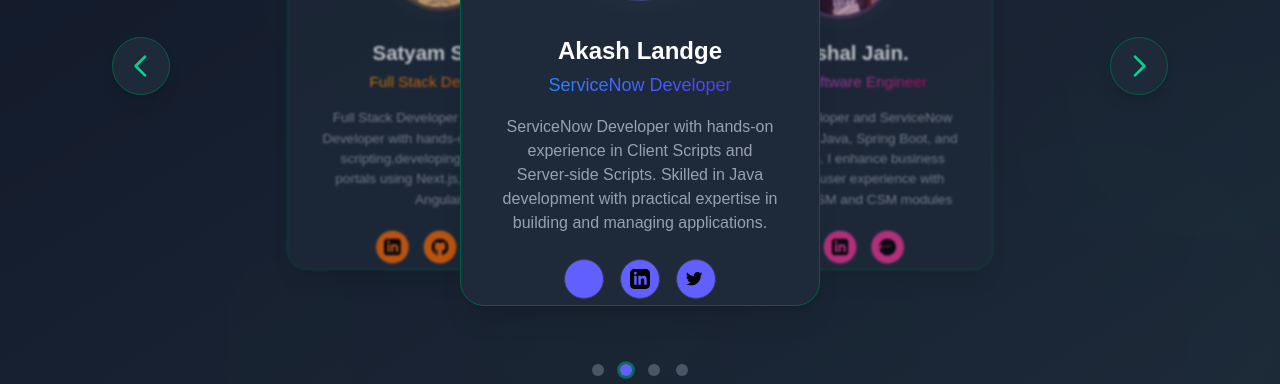
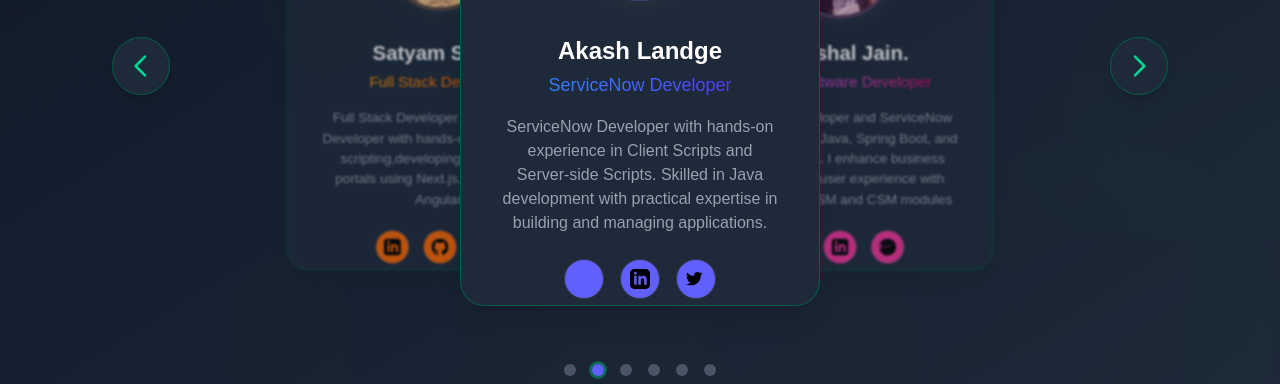
Before and after one commit to satyamgit1/SnowScripting, a Next.js app: page /OurTeam in a window 1280 px wide. Shown: the part 416-800 px from the top of the page. Built offline with nearby package versions, Linux system fonts and the light colour scheme; no server answers; a web font is replaced by a local one.

Commit message:
updated youtube link

```diff
--- a/pages/OurTeam.js
+++ b/pages/OurTeam.js
@@ -35,7 +35,7 @@ const teamMembers = [
   },
   {
     name: 'Prakshal Jain.',
-    role: 'Senior Software Engineer',
+    role: 'Senior Software Developer',
     image: 'jain.png',
     bio: 'Full-stack developer and ServiceNow expert skilled in Java, Spring Boot, and Apache Kafka. I enhance business solutions and user experience with ServiceNow ITSM and CSM modules',
     color: 'from-purple-500 to-pink-600',
@@ -56,6 +56,32 @@ const teamMembers = [
     socials: {
       // twitter: '#',
       linkedin: 'https://www.linkedin.com/in/priyanshu-anand-b57915269/',
+      // github: '#'
+    }
+  },
+  {
+    name: 'M shahvez',
+    role: 'Software Developer',
+    image: 'shahvej.png',
+    bio: '',
+    color: 'from-emerald-500 to-teal-600',
+    accentColor: 'bg-teal-500',
+    socials: {
+      // twitter: '#',
+      linkedin: 'https://www.linkedin.com/in/mohd-shahvej-629aa81a8/',
+      // github: '#'
+    }
+  },
+  {
+    name: 'Aditya Gupta',
+    role: 'ServiceNow Developer',
+    image: 'aditya.png',
+    bio: '',
+    color: 'from-emerald-500 to-teal-600',
+    accentColor: 'bg-teal-500',
+    socials: {
+      // twitter: '#',
+      linkedin: 'https://www.linkedin.com/in/aditya-gupta-675b681b0/',
       // github: '#'
     }
   }
```
Also changed, not shown: public/aditya.png (added), public/shahvej.png (added).
